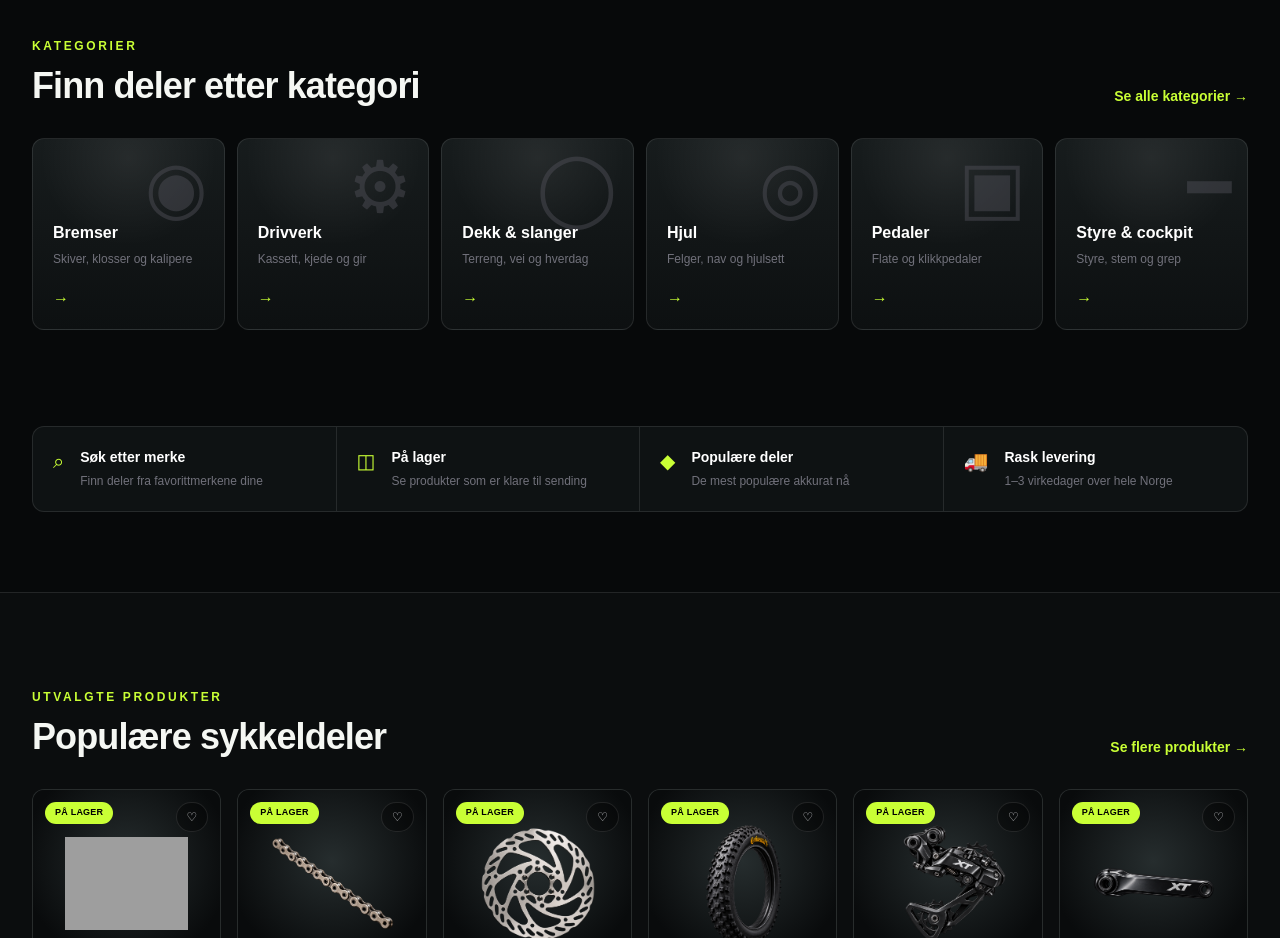
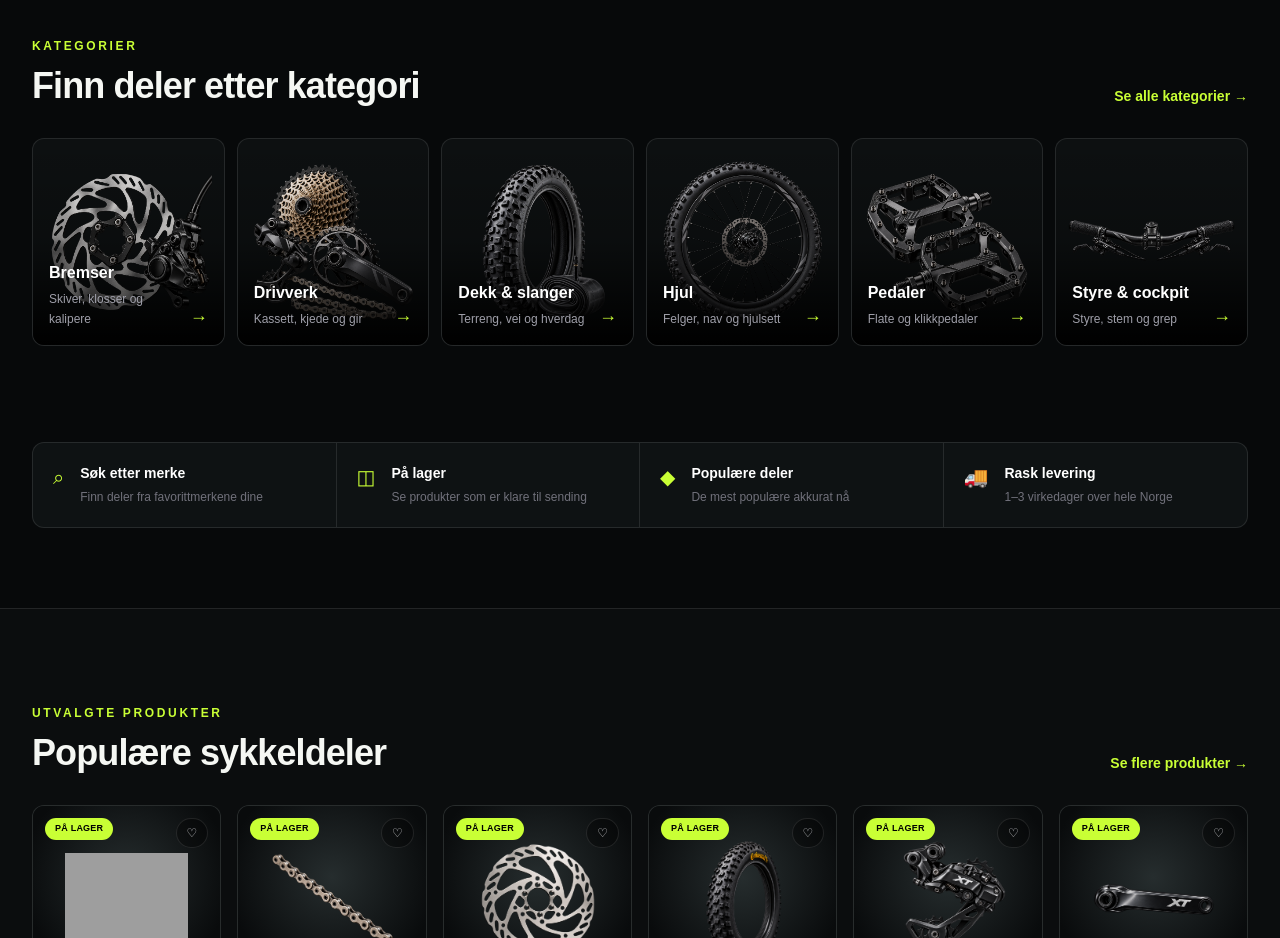
Before and after one commit to PMariusf/sykkel-kompaniet-next, a Next.js app: page / in a window 1280 px wide. Shown: the part 860-1798 px from the top of the page. Built offline with nearby package versions, Linux system fonts and the light colour scheme; grey boxes are pictures that could not be loaded.

Commit message:
Use category images in CategoryGrid

```diff
--- a/src/components/CategoryGrid.tsx
+++ b/src/components/CategoryGrid.tsx
@@ -1,10 +1,36 @@
+import Image from "next/image";
+
 const categories = [
-  { name: "Bremser", icon: "◉", detail: "Skiver, klosser og kalipere" },
-  { name: "Drivverk", icon: "⚙", detail: "Kassett, kjede og gir" },
-  { name: "Dekk & slanger", icon: "◯", detail: "Terreng, vei og hverdag" },
-  { name: "Hjul", icon: "◎", detail: "Felger, nav og hjulsett" },
-  { name: "Pedaler", icon: "▣", detail: "Flate og klikkpedaler" },
-  { name: "Styre & cockpit", icon: "━", detail: "Styre, stem og grep" },
+  {
+    name: "Bremser",
+    detail: "Skiver, klosser og kalipere",
+    image: "/products/bremse.png",
+  },
+  {
+    name: "Drivverk",
+    detail: "Kassett, kjede og gir",
+    image: "/products/driverk.png",
+  },
+  {
+    name: "Dekk & slanger",
+    detail: "Terreng, vei og hverdag",
+    image: "/products/dekk.png",
+  },
+  {
+    name: "Hjul",
+    detail: "Felger, nav og hjulsett",
+    image: "/products/hjul.png",
+  },
+  {
+    name: "Pedaler",
+    detail: "Flate og klikkpedaler",
+    image: "/products/pedaler.png",
+  },
+  {
+    name: "Styre & cockpit",
+    detail: "Styre, stem og grep",
+    image: "/products/styre.png",
+  },
 ];
 
 export default function CategoryGrid() {
@@ -15,7 +41,9 @@ export default function CategoryGrid() {
           <p className="text-xs font-black tracking-[.22em] text-[#c9ff35]">KATEGORIER</p>
           <h2 className="mt-3 text-3xl font-black tracking-tight sm:text-4xl">Finn deler etter kategori</h2>
         </div>
-        <a href="#produkter" className="hidden text-sm font-bold text-[#c9ff35] sm:block">Se alle kategorier →</a>
+        <a href="#produkter" className="hidden text-sm font-bold text-[#c9ff35] sm:block">
+          Se alle kategorier →
+        </a>
       </div>
 
       <div className="mt-8 grid grid-cols-2 gap-3 md:grid-cols-3 lg:grid-cols-6">
@@ -23,16 +51,25 @@ export default function CategoryGrid() {
           <a
             key={category.name}
             href="#produkter"
-            className="group relative min-h-48 overflow-hidden rounded-xl border border-white/10 bg-gradient-to-b from-[#171c1d] to-[#0d1011] p-5 transition duration-300 hover:-translate-y-1 hover:border-[#c9ff35]/35 hover:shadow-[0_12px_35px_rgba(0,0,0,.28)]"
+            className="group relative min-h-52 overflow-hidden rounded-xl border border-white/10 bg-[#0d1011] transition duration-300 hover:-translate-y-1 hover:border-[#c9ff35]/40 hover:shadow-[0_18px_45px_rgba(0,0,0,.35)]"
           >
-            <div className="absolute inset-0 bg-[radial-gradient(circle_at_50%_10%,rgba(255,255,255,.07),transparent_45%)]" />
-            <span className="absolute right-4 top-3 text-7xl text-zinc-600/45 transition duration-300 group-hover:scale-105 group-hover:text-zinc-500/55">
-              {category.icon}
-            </span>
-            <div className="relative flex h-full flex-col justify-end">
-              <strong className="text-base text-white">{category.name}</strong>
-              <span className="mt-1 text-xs leading-5 text-zinc-500">{category.detail}</span>
-              <span className="mt-4 text-[#c9ff35]">→</span>
+            <Image
+              src={category.image}
+              alt={category.name}
+              fill
+              sizes="(max-width: 768px) 50vw, (max-width: 1024px) 33vw, 16vw"
+              className="object-contain p-3 transition duration-500 group-hover:scale-105"
+            />
+
+            <div className="absolute inset-0 bg-gradient-to-t from-black via-black/20 to-transparent" />
+            <div className="absolute inset-x-0 bottom-0 z-10 p-4">
+              <div className="flex items-end justify-between gap-3">
+                <div>
+                  <strong className="block text-sm text-white sm:text-base">{category.name}</strong>
+                  <span className="mt-1 hidden text-xs leading-5 text-zinc-400 lg:block">{category.detail}</span>
+                </div>
+                <span className="shrink-0 text-lg text-[#c9ff35] transition duration-300 group-hover:translate-x-1">→</span>
+              </div>
             </div>
           </a>
         ))}
```
